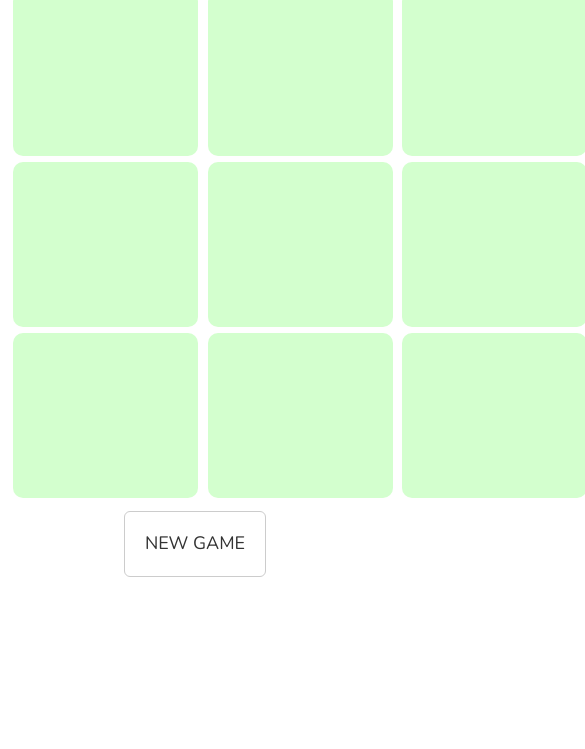
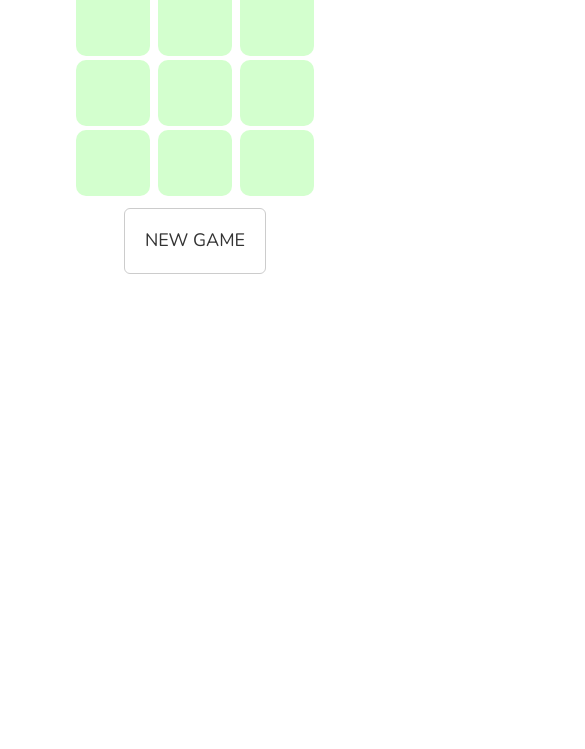
Before and after one commit to shriya/shriya.github.com, a plain HTML site: page tic_tac_toe/index.html in a window 390 px wide. Shown: the part 95-844 px from the top of the page, 585 px wide, since content can reach past the window. Drawn offline with nearby package versions, Linux system fonts and the light colour scheme.

Commit message:
responsive to two screen sizes

```diff
--- a/tic_tac_toe/css/main.css
+++ b/tic_tac_toe/css/main.css
@@ -10,8 +10,8 @@ h2 {
 
 .square {
   display: inline-block;
-  width: 185px;
-  height: 165px;
+  min-width: 185px;
+  min-height: 165px;
   margin: 3px;
   padding-top: 10px;
   background-color: #d3ffce;
@@ -20,8 +20,32 @@ h2 {
   border-radius: 10px;
 }
 
-.row {
-  min-width: 600px ;
+@media only screen and (min-width: 601px) {
+  .square {
+    min-width: 185px;
+    min-height: 165px;
+    margin: 3px;
+    padding-top: 10px;
+    font-size: 700%;
+  }
+
+  .row {
+    min-width: 600px ;
+  }
+}
+
+@media only screen and (max-width: 600px) {
+  .square {
+    min-width: 74px;
+    min-height: 66px;
+    margin: 2px;
+    padding-top: 8px;
+    font-size: 270%;
+  }
+
+  .row {
+    min-width: 240px ;
+  }
 }
 
 #new-game {
```
